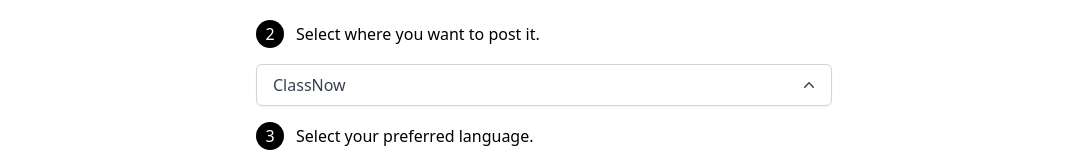
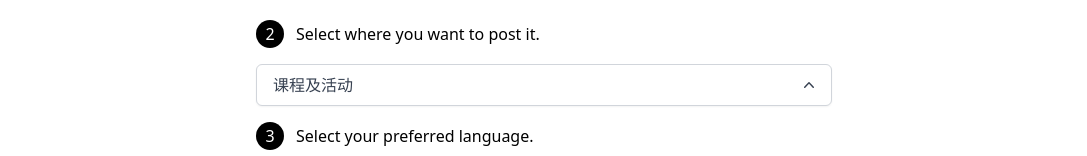
Before and after one commit to ethzhang/ai-demo, a Next.js app: page / in a window 1280 px wide. Shown: the part 522-678 px from the top of the page, without its empty margins (96-1183 px from the left). Built offline with nearby package versions, Linux system fonts and the light colour scheme.

Commit message:
fix wording

```diff
--- a/components/ScenarioDropDown.tsx
+++ b/components/ScenarioDropDown.tsx
@@ -12,9 +12,9 @@ function classNames(...classes: string[]) {
 
 
 const scenarios = [
-  "ClassNow",
-  "朋友圈",
-  '小红书'
+  "课程及活动",
+  "朋友圈文案",
+  '小红书文案'
 ] as const;
 
 export type ScenarioType = typeof scenarios[number];
--- a/pages/index.tsx
+++ b/pages/index.tsx
@@ -16,7 +16,7 @@ const Home: NextPage = () => {
   const [loading, setLoading] = useState(false);
   const [desc, setDesc] = useState("");
   const [lang, setLang] = useState<VibeType>("中文");
-  const [scenario, setScenario] = useState<ScenarioType>("ClassNow");
+  const [scenario, setScenario] = useState<ScenarioType>("课程及活动");
   const [generatedIntro, setGeneratedIntro] = useState<string>("");
 
   console.log("Streamed response: ", generatedIntro);
@@ -41,16 +41,16 @@ const Home: NextPage = () => {
   let text = desc || defaultDesc;
 
   let prompts = {
-    'ClassNow' : `Generate an online course introduction in ${promptObj[lang]} that is friendly but has academic language. Use a very eye-catching title, and then display the content in a list format
+    '课程及活动' : `Generate an online course introduction in ${promptObj[lang]} that is friendly but has academic language. Use a very eye-catching title, and then display the content in a list format
     The final paragraph starts with emoji, and should be provocative and entice users to sign up.
     The course title is ${text}${text.slice(-1) === "." ? "" : "."}
     `,
 
-    '朋友圈' : `微信朋友圈的风格是个性化、生活化、简单易懂，轻松幽默。以第一人称的方式呈现，加入自己的感受，内容真实吸引人，使用简单而有趣的文字，例如短语，俚语和网络流行语等。配上一些表情符号，增强文章的趣味性和可读性。不加 hashtag
+    '朋友圈文案' : `微信朋友圈的风格是个性化、生活化、简单易懂，轻松幽默。以第一人称的方式呈现，加入自己的感受，内容真实吸引人，使用简单而有趣的文字，例如短语，俚语和网络流行语等。配上一些表情符号，增强文章的趣味性和可读性。不加 hashtag
     请使用微信朋友圈的风格写一个${promptObj[lang]}推广文案， 推广内容的介绍是${text}${text.slice(-1) === "." ? "" : "."}
     `,
 
-    '小红书' : `小红书文案的风格是简约、生动、有趣，让用户感到亲切友好。带有流行、时尚、购物元素。鼓励用户发现、了解、使用产品。使用很吸引眼球的标题。内容以列表形式呈现，句子丰富一点，在每个列表开头都加不同的emoji 。结尾总结并吸引用户，文字最后加一些 hashtag。
+    '小红书文案' : `小红书文案的风格是简约、生动、有趣，让用户感到亲切友好。带有流行、时尚、购物元素。鼓励用户发现、了解、使用产品。使用很吸引眼球的标题。内容以列表形式呈现，句子丰富一点，在每个列表开头都加不同的emoji 。结尾总结并吸引用户，文字最后加一些 hashtag。
 
     请使用小红书的风格写一个${promptObj[lang]}推广文案， 推广内容的介绍是${text}${text.slice(-1) === "." ? "" : "."}
     `,
```
